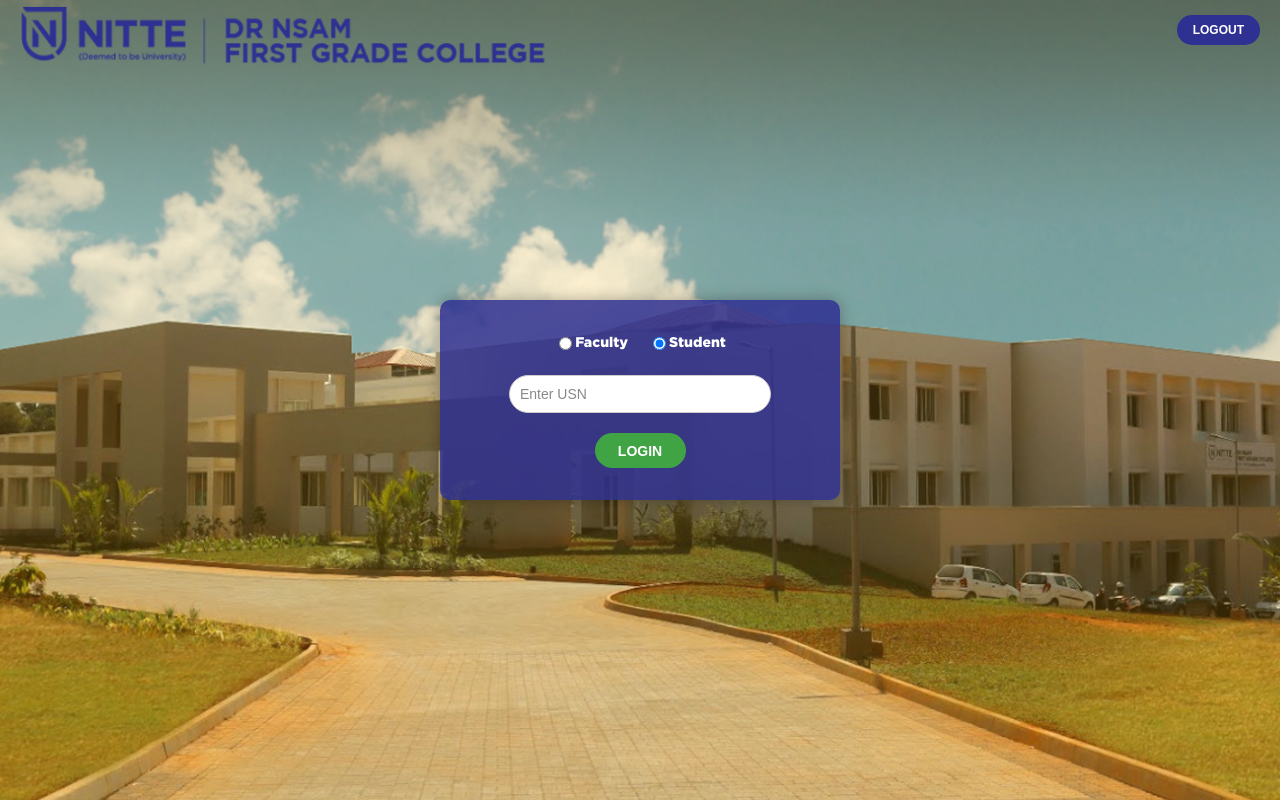
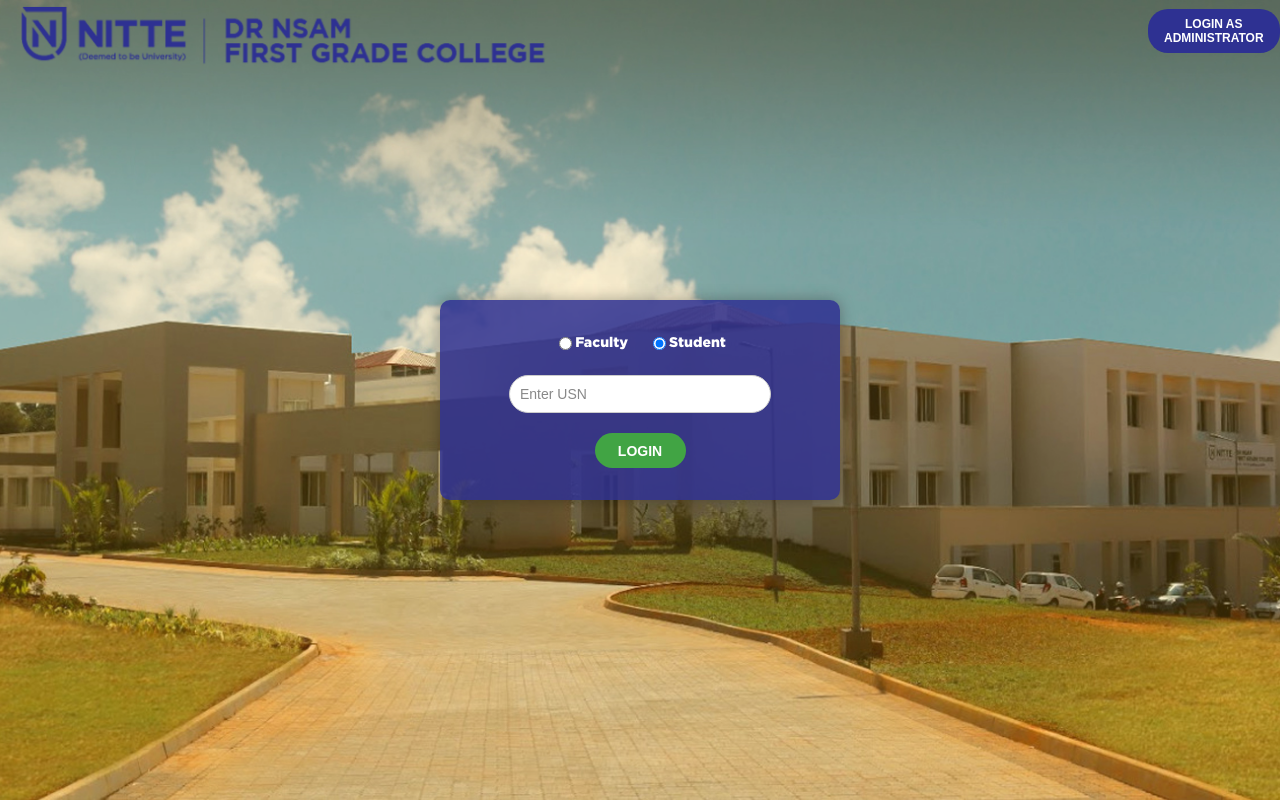
Before and after one commit to ronitover/USNLibraryTracker, a Flask app: page / in a window 1280 px wide. Run offline with Flask 3, Linux system fonts and the light colour scheme.

Commit message:
Update login_student.html

```diff
--- a/templates/login_student.html
+++ b/templates/login_student.html
@@ -5,6 +5,7 @@
 {% block stylesheet %}{{ url_for('static', filename='css/login_s.css') }}{% endblock %}
 
 {% block logout_button %}
+    <button class="admin-login" onclick="redirectToAdminPage()">Login As Administrator</button>
     <button class="logout-button" onclick="redirectToStudentLogoutPage()">LOGOUT</button>
 {% endblock %}
 
```
